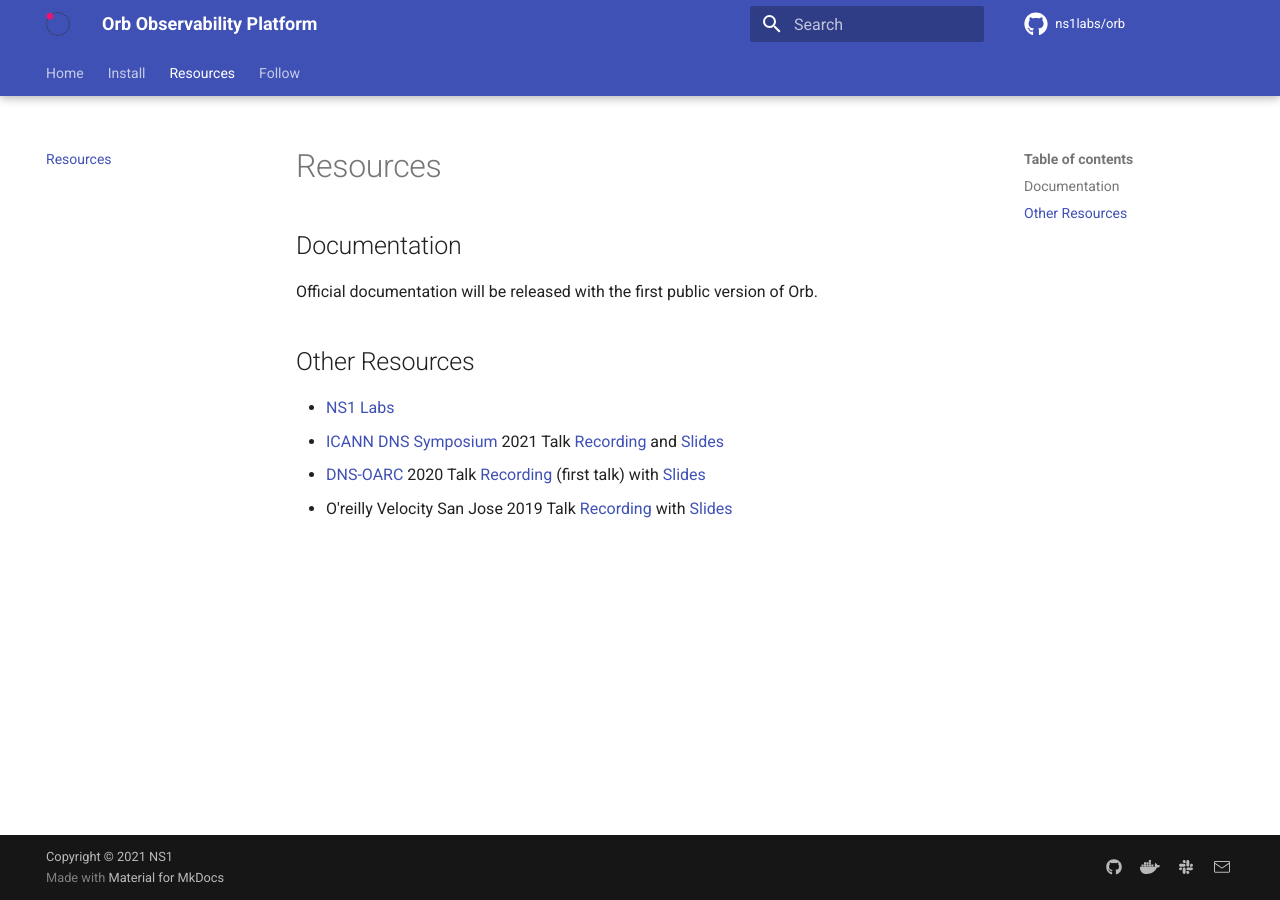
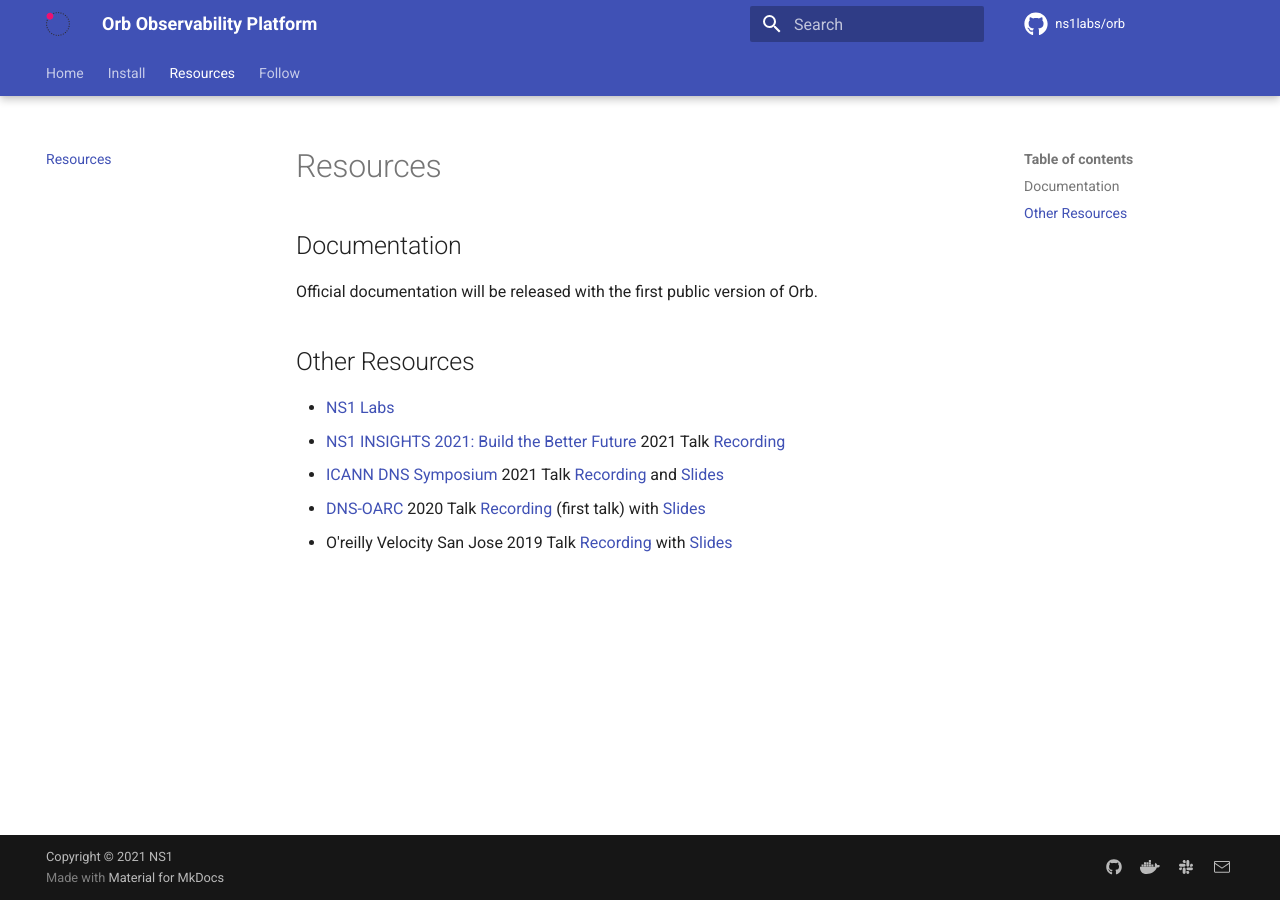
Before and after one commit to orb-community/orb-website, an MkDocs documentation site: the page built from docs/docs.md, in a window 1280 px wide. Built offline with MkDocs 1.6.1 and Material for MkDocs 9.7.7, drawn with Linux system fonts in a browser that asks for light colours; comment, search, counter and statistics services are not loaded.

Commit message:
Resource added

```diff
--- a/docs/docs.md
+++ b/docs/docs.md
@@ -6,6 +6,7 @@
 ## Other Resources
 
 * [NS1 Labs](https://ns1.com/labs)
+* [NS1 INSIGHTS 2021: Build the Better Future](https://resources.ns1.com/ins1ghts-2021-replay) 2021 Talk [Recording](https://www.youtube.com/watch?v=cyKaGIFhiGk)
 * [ICANN DNS Symposium](https://www.icann.org/ids) 2021 Talk [Recording](https://drive.google.com/file/d/14sDxmwvMV1wF_1cBUBv3qj29Hen_thea/view?usp=sharing) and [Slides](https://drive.google.com/file/d/1fEydsa-suUbE9fNHo87zY88mOmbeZviU/view)
 * [DNS-OARC](https://www.dns-oarc.net/) 2020 Talk [Recording](https://www.youtube.com/watch?v=PwEOePOvkug&list=PLCAxS3rufJ1cv93o5VK226HEHo25fv06M&index=3) (first talk) with [Slides](https://indico.dns-oarc.net/event/34/contributions/783/attachments/774/1328/pktvisor3-OARC-sweyrick.pdf)
 * O'reilly Velocity San Jose 2019 Talk [Recording](https://drive.google.com/file/d/1AjhbUjkXT5saBP6iYIZjoinYsiZ5LDaV/view?usp=sharing) with [Slides](https://docs.google.com/presentation/d/e/2PACX-1vR984fhii0Pso97RRjSFgZupknwQqf-XMhGuriT8HPHHiLlB1c4SnDtRnJtX66nxYv2GETk4ex81QiU/pub?start=false&loop=false&delayms=3000)
```
